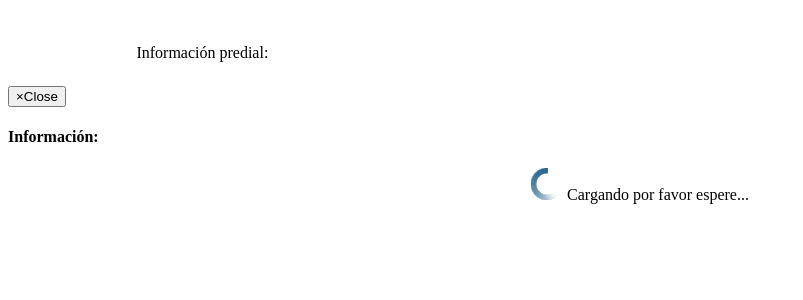
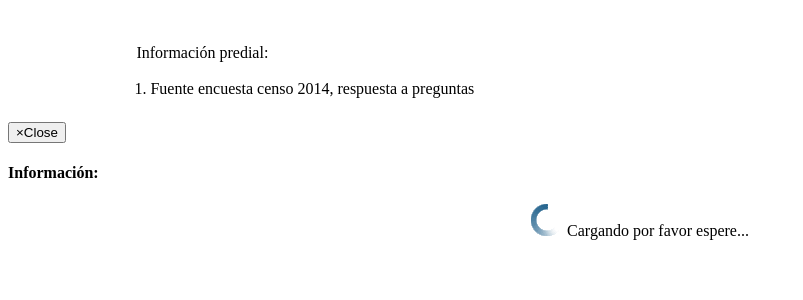
Before and after one commit to ilvecchiofrank/ElPaso, a CodeIgniter app: template application/views/form/pred.php in a window 1280 px wide. Shown: the top 300 px of the page, without its empty margins (0-803 px from the left). Run offline with CodeIgniter, Linux system fonts and the light colour scheme; the template is opened without the code that fills it, so the values that code supplies are empty.

Commit message:
Se actualizan campos de tabla de informacion predial

```diff
--- a/application/views/form/pred.php
+++ b/application/views/form/pred.php
@@ -21,6 +21,8 @@
           <div id='pred' clas='form-group'>
             <br/>
             <legend>Información predial:</legend>
+            <br/>
+            <label>1. Fuente encuesta censo 2014, respuesta a preguntas</label>
             <table id='tablePredResults' class='table table-striped'>
               <thead>
                 <tbody>
--- a/public/js/form/pred.js
+++ b/public/js/form/pred.js
@@ -8,10 +8,10 @@ function loadPred(){
     $.getJSON("index.php/form/get_Pred/" + formulario , function(objRData){
         arrayPred = objRData;
         if (arrayPred.length > 0){
-            tabpred += "<table border='1' cellpadding='1' cellspacing='1' style='width: 95%'><thead><tr><th scope='col'>Formulario</th><th scope='col'>Pregunta</th><th scope='col'>Fecha</th><th scope='col'>Estado</th><th scope='col'>a09O01</th><th scope='col'>a09O02</th><th scope='col'>a09O03</th><th scope='col'>a09O04</th><th scope='col'>a09O05</th><th scope='col'>a09O06</th><th scope='col'>a09O07</th><th scope='col'>a09O08</th><th scope='col'>a09O09</th><th scope='col'>a09O10</th><th scope='col'>Código catastral</th></tr></thead><tbody>";
+            tabpred += "<table border='1' cellpadding='1' cellspacing='1' style='width: 95%'><thead><tr><th scope='col'>Código Municipio</th><th scope='col'>Municipio</th><th scope='col'>Vereda</th><th scope='col'>Predio</th><th scope='col'>Propietario</th><th scope='col'>Código Catastral</th><th scope='col'>Fuente</th><th scope='col'>Año</th></tr></thead><tbody>";
 
             for (var c = arrayPred.length -1; c >=0; c--){
-                tabpred += "<tr><td>" + arrayPred[c].a09Formulario + "</td><td>" + arrayPred[c].a09Pregunta + "</td><td>" + arrayPred[c].a09Fecha + "</td><td>" + arrayPred[c].a09Estado + "</td><td>" + arrayPred[c].a09O01 + "</td><td>" + arrayPred[c].a09O02 + "</td><td>" + arrayPred[c].a09O03 + "</td><td>" + arrayPred[c].a09O04 + "</td><td>" + arrayPred[c].a09O05 + "</td><td>" + arrayPred[c].a09O06 + "</td><td>" + arrayPred[c].a09O07 + "</td><td>" + arrayPred[c].a09O08 + "</td><td>" + arrayPred[c].a09O09 + "</td><td>" + arrayPred[c].a09O10 + "</td><td>" + arrayPred[c].cod_catastral + "</td></tr>";
+                tabpred += "<tr><td>" + arrayPred[c].mpo_cod + "</td><td>" + arrayPred[c].mpo + "</td><td>" + arrayPred[c].vereda + "</td><td>" + arrayPred[c].predio + "</td><td>" + arrayPred[c].propietario + "</td><td>" + arrayPred[c].cod_catastral + "</td><td>" + arrayPred[c].fuente + "</td><td>" + arrayPred[c].annio + "</td></tr>";
             }
         }
         else
```
